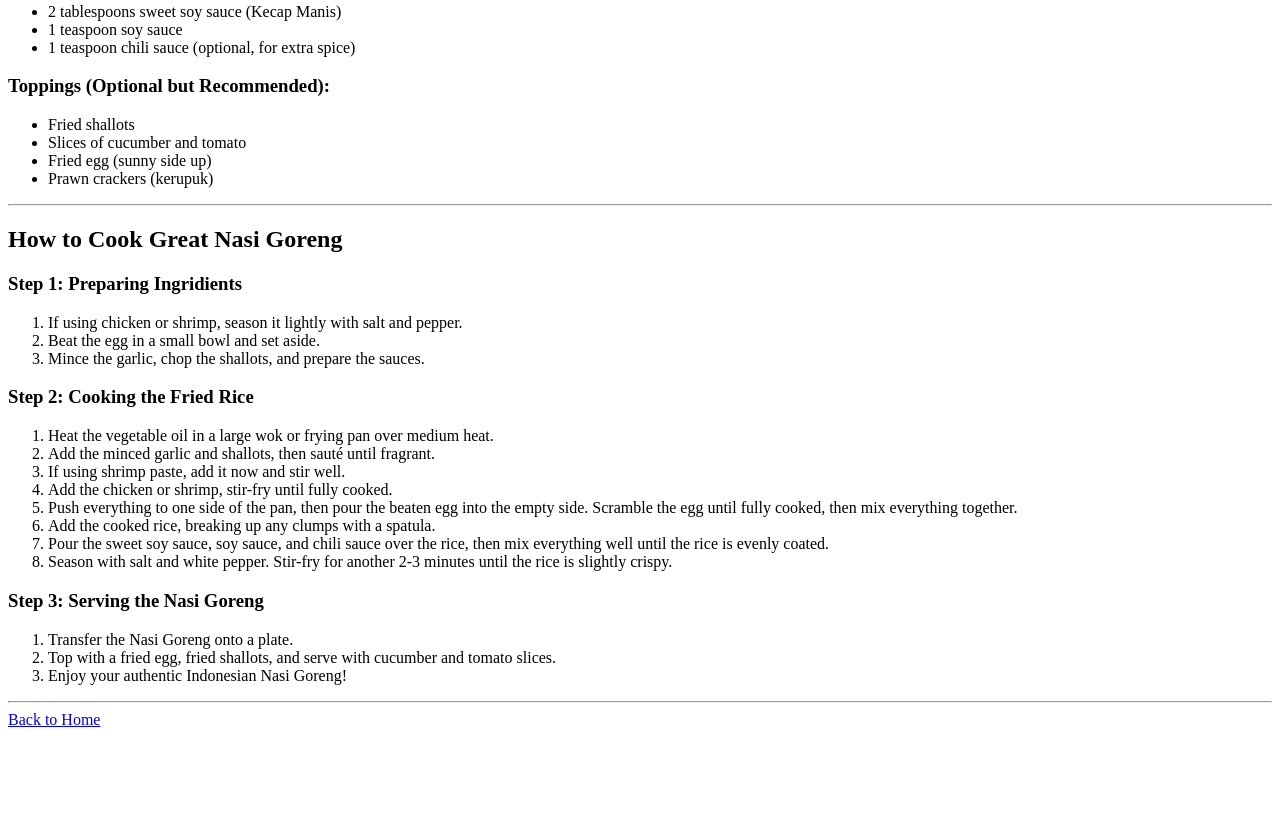
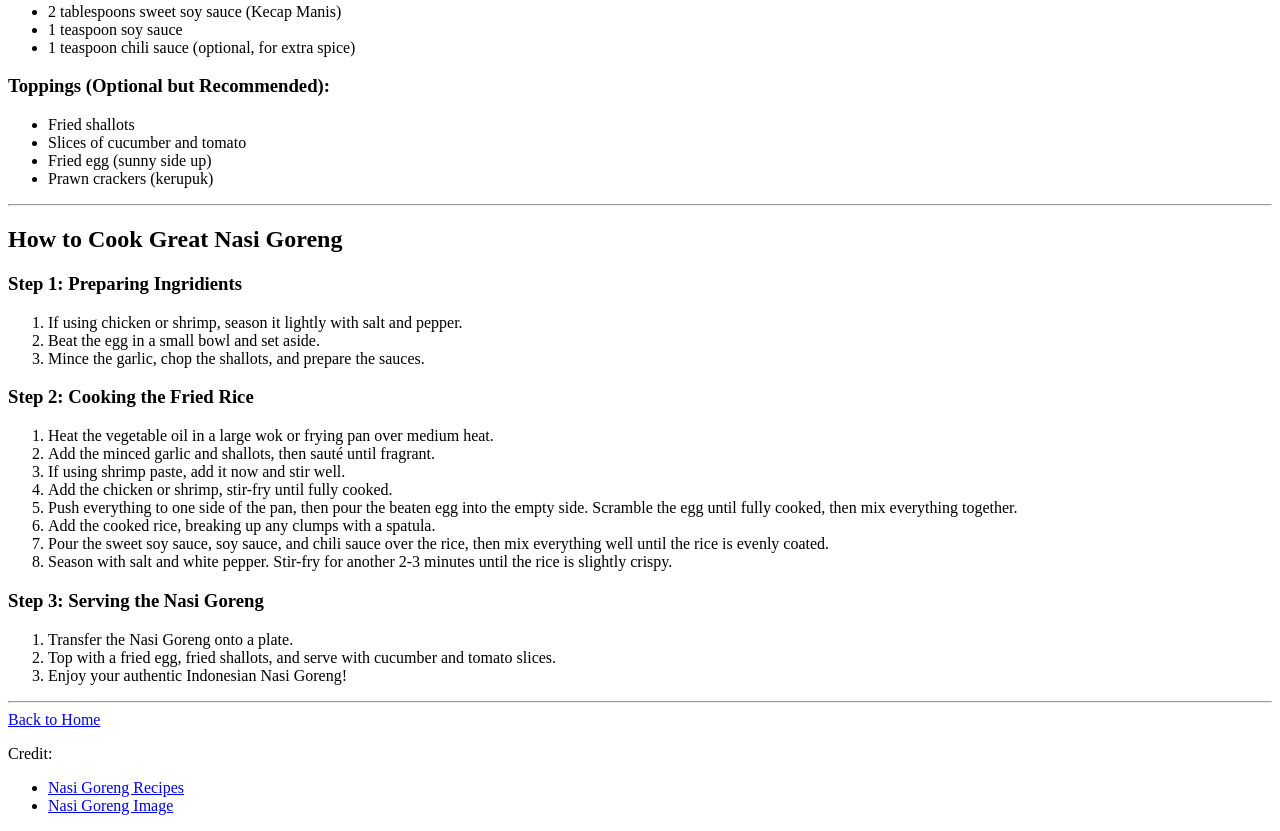
Before and after one commit to mhps-null/TOP-recipes, a plain HTML site: page recipes/nasigoreng.html in a window 1280 px wide. Shown: the part 756-1587 px from the top of the page. Before the commit the page ends 1493 px from the top, so only its background shows below. Drawn offline with Linux system fonts and the light colour scheme.

Commit message:
add: credit for recipes and The Odin Project

```diff
--- a/recipes/nasigoreng.html
+++ b/recipes/nasigoreng.html
@@ -80,4 +80,15 @@
     <a href="./../index.html">Back to Home</a>
 </body>
 
+<footer>
+    <p>
+        Credit:
+    <ul>
+        <li><a href="https://citarasaperjalanan.wordpress.com/2025/03/29/how-to-make-authentic-indonesian-nasi-goreng/">Nasi
+                Goreng Recipes</a></li>
+        <li><a href="https://ar.inspiredpencil.com/pictures-2023/nasi-goreng-fried-rice">Nasi Goreng Image</a></li>
+    </ul>
+    </p>
+</footer>
+
 </html>
```
Also changed, not shown: index.html (+6 -0 lines), recipes/mieayam.html (+12 -0 lines).
